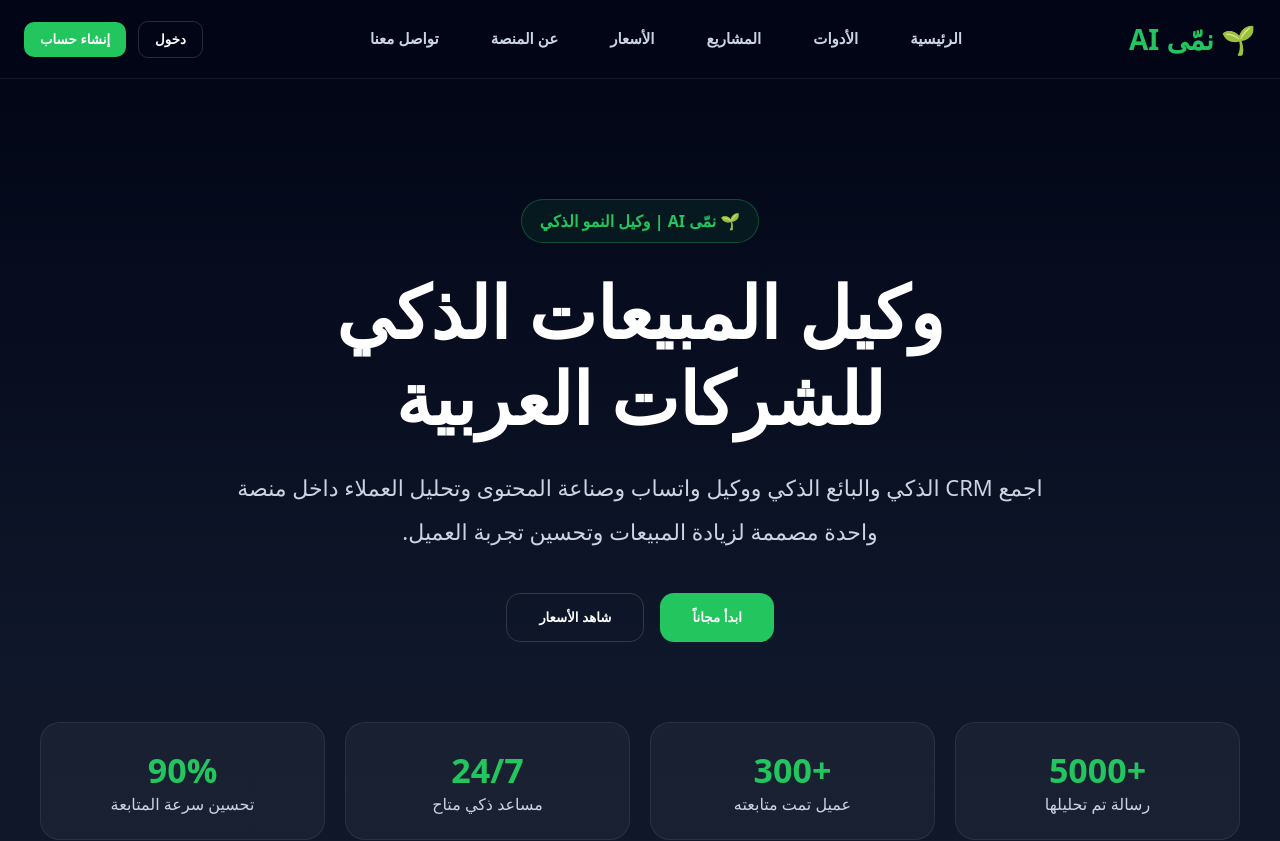
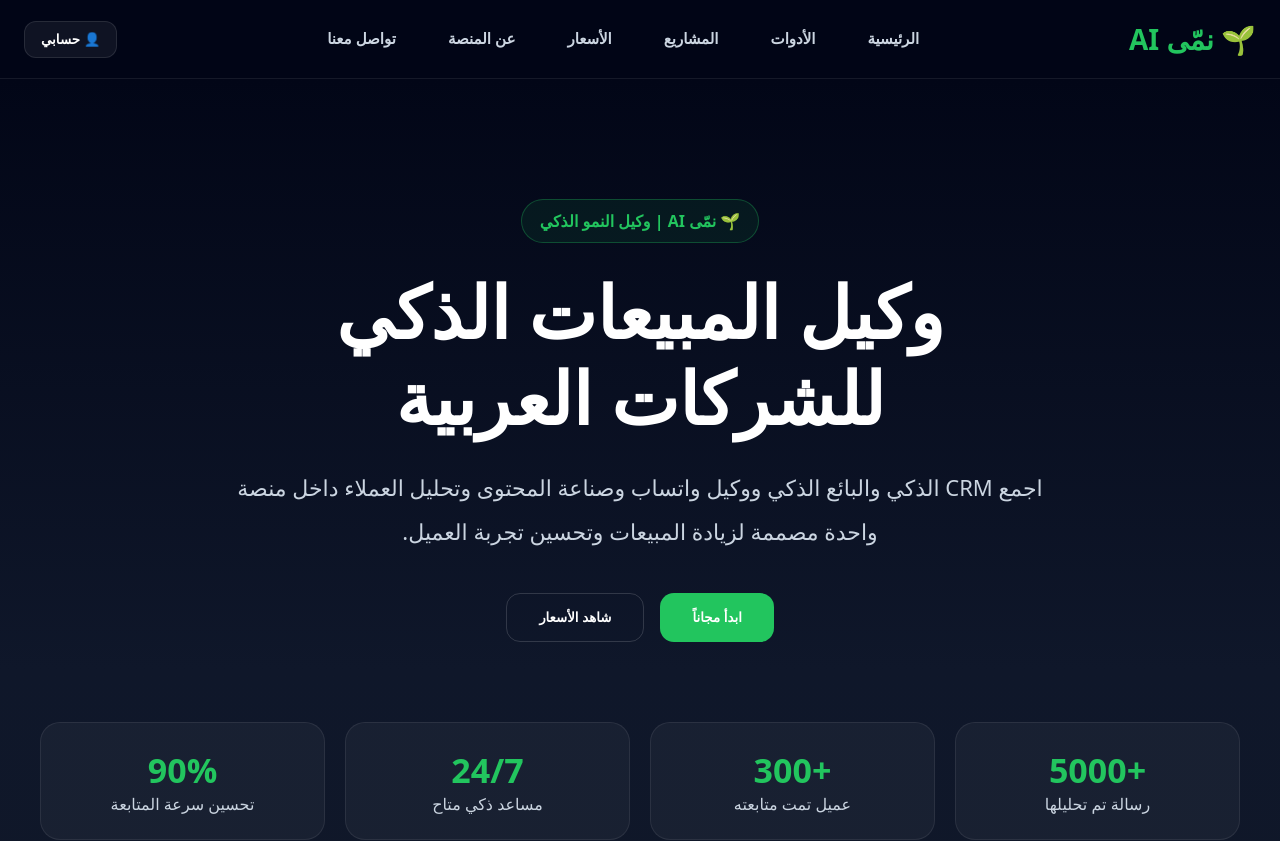
Before and after one commit to namma-ai-sa/namma-ai, a Next.js app: page / in a window 1280 px wide. Shown: the top 841 px of the page. Built offline with nearby package versions, Linux system fonts and the light colour scheme.

Commit message:
account menu pro

```diff
--- a/app/components/Navbar.jsx
+++ b/app/components/Navbar.jsx
@@ -53,22 +53,25 @@ export default function Navbar() {
 
         </div>
 
-        <div className="desktop-auth">
+        <div
+          className="desktop-auth"
+          style={{
+            position:"relative"
+          }}
+        >
 
           <button
-            onClick={() => go("/login")}
+            onClick={() => setOpen(!open)}
             style={{
-              background:"transparent",
-              border:"1px solid rgba(255,255,255,.15)"
+              background:"rgba(255,255,255,.06)",
+              border:"1px solid rgba(255,255,255,.1)",
+              color:"white",
+              padding:"10px 16px",
+              borderRadius:"12px",
+              cursor:"pointer"
             }}
           >
-            دخول
-          </button>
-
-          <button
-            onClick={() => go("/register")}
-          >
-            إنشاء حساب
+            👤 حسابي
           </button>
 
         </div>
@@ -79,6 +82,48 @@ export default function Navbar() {
         >
           ☰
         </button>
+
+        {open && (
+          <div
+            style={{
+              position:"absolute",
+              top:"70px",
+              left:"24px",
+              background:"#111827",
+              border:"1px solid rgba(255,255,255,.1)",
+              borderRadius:"16px",
+              padding:"12px",
+              minWidth:"220px",
+              zIndex:2000
+            }}
+          >
+            <button style={drawerBtn} onClick={() => go("/profile")}>
+              👤 الملف الشخصي
+            </button>
+
+            <button style={drawerBtn} onClick={() => go("/projects")}>
+              📁 مشاريعي
+            </button>
+
+            <button style={drawerBtn} onClick={() => go("/crm")}>
+              📊 CRM
+            </button>
+
+            <button style={drawerBtn} onClick={() => go("/settings")}>
+              ⚙️ الإعدادات
+            </button>
+
+            <button
+              style={{
+                ...drawerBtn,
+                color:"#ef4444"
+              }}
+              onClick={() => go("/logout")}
+            >
+              🚪 تسجيل الخروج
+            </button>
+          </div>
+        )}
 
       </nav>
 
```
